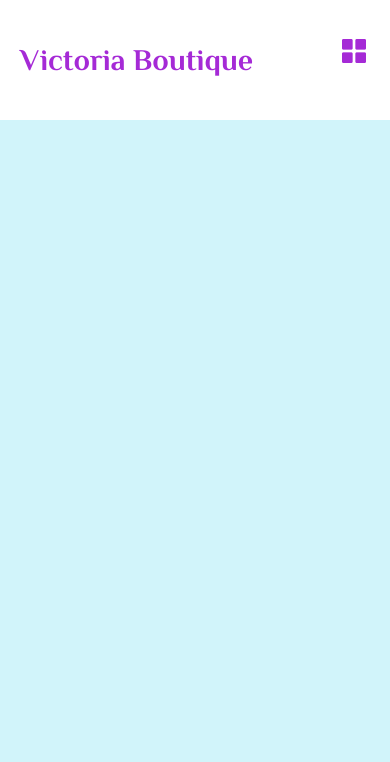
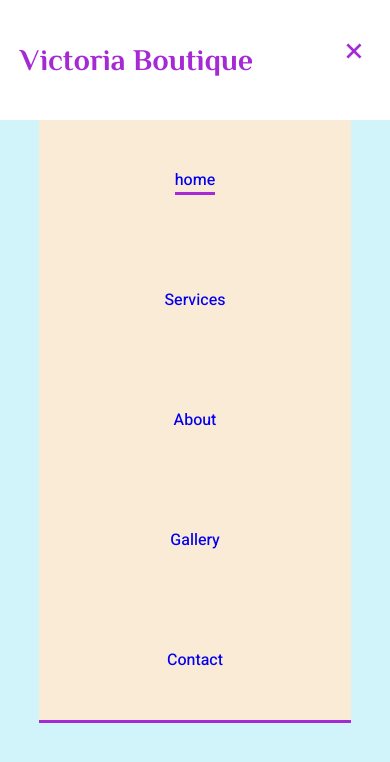
Before and after one commit to ryanrizki10/LandingPage-Hotel, a plain HTML site: page index.html in a window 390 px wide. Both pictures are taken after a click on the element 354 px from the left and 60 px from the top of the page. Drawn offline with nearby package versions, Linux system fonts and the light colour scheme.

Commit message:
Add(Transition-Toggle)

```diff
--- a/index.html
+++ b/index.html
@@ -4,7 +4,9 @@
 <head>
     <meta charset="UTF-8">
     <meta name="viewport" content="width=device-width, initial-scale=1.0">
-    <link href='https://unpkg.com/boxicons@2.1.4/css/boxicons.min.css' rel='stylesheet'>
+    <!-- Boxicons CDN -->
+    <link href="https://cdn.jsdelivr.net/npm/boxicons@2.1.4/css/boxicons.min.css" rel="stylesheet">
+
     <title>Hotel-Web</title>
     <style>
         @import url('https://fonts.googleapis.com/css2?family=Heebo:wght@100..900&family=Philosopher:wght@700&family=Roboto:ital,wght@1,300&display=swap');
@@ -94,7 +96,12 @@
             color: var(--main-color);
             display: none;
 
+
         }
+
+
+
+
 
         /* Navbar End */
 
@@ -123,7 +130,12 @@
                 width: 80%;
                 text-align: center;
                 clip-path: polygon(0 0, 100% 0, 100% 0, 0 0);
+                transition: 0.5s ease-in-out;
+            }
 
+            .navbar .navbar-wrapper .menu.active {
+                clip-path: polygon(0 0, 100% 0, 100% 100%, 0 100%);
+                transition: 0.5s ease-in-out;
             }
 
             .navbar .navbar-wrapper .icon-menu i {
@@ -162,11 +174,19 @@
         integrity="sha512-v2CJ7UaYy4JwqLDIrZUI/4hqeoQieOmAZNXBeQyjo21dadnwR+8ZaIJVT8EE2iyI61OV8e6M8PP2/4hpQINQ/g=="
         crossorigin="anonymous" referrerpolicy="no-referrer"></script>
     <script>
-        $(document).ready(function(){
-            $('.icon-menu').click(function(){
+        // $(document).ready(function(){
+        //     $('.icon-menu').click(function(){
+        //         $('.icon-menu').toggleClass('bx-x')
+        //     })
+        // })
 
-            })
-        })
+        $(document).ready(function () {
+            $('.icon-menu').click(function () {
+                $(this).find('i').toggleClass('bx-x').toggleClass('bxs-grid-alt')
+                $('.menu').toggleClass('active');
+            });
+        });
+
 
 
 
```
